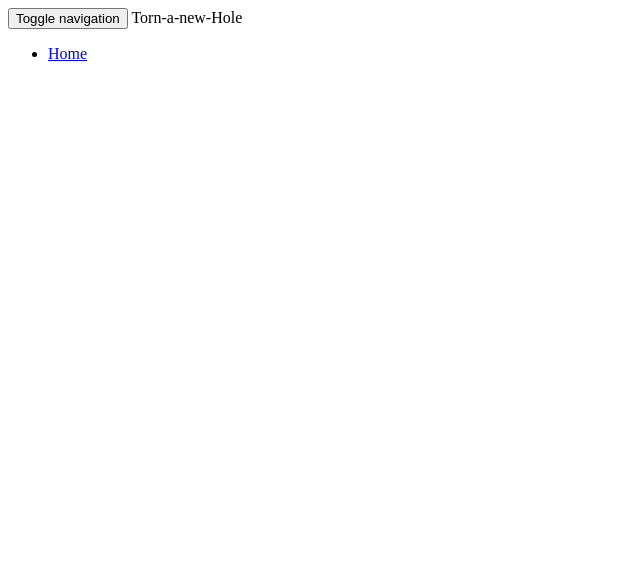
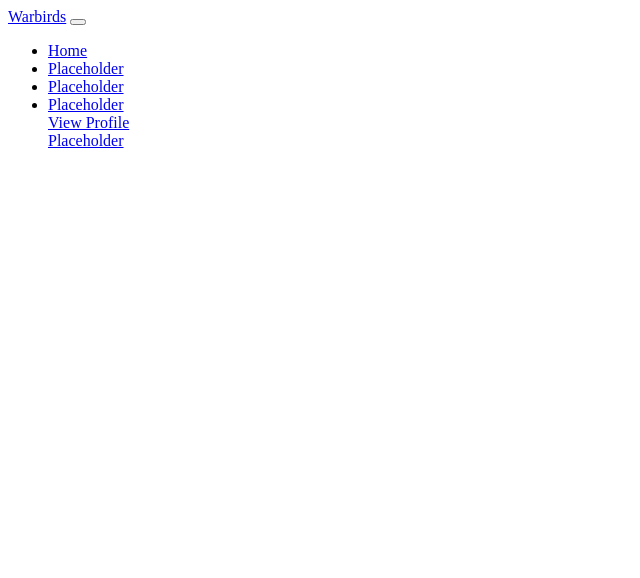
Before and after one commit to warbirdteam/Locker, a PHP site: page /navbar-index.php in a window 1280 px wide. Shown: the top 578 px of the page, without its empty margins (0-640 px from the left). Run offline with PHP 8.4, Linux system fonts and the light colour scheme.

Commit message:
update navbar-index to not be old
old navbar was using old bootstrap. simple copy paste placeholder for now

```diff
--- a/navbar-index.php
+++ b/navbar-index.php
@@ -1,25 +1,41 @@
-<body class="">
-<div role="navigation" class="navbar navbar-default navbar-static-top">
-      <div class="container">
-        <div class="navbar-header">
-          <button data-target=".navbar-collapse" data-toggle="collapse" class="navbar-toggle" type="button">
-            <span class="sr-only">Toggle navigation</span>
-            <span class="icon-bar"></span>
-            <span class="icon-bar"></span>
-            <span class="icon-bar"></span>
-          </button>
-          Torn-a-new-Hole
+<body>
+<nav class="navbar navbar-expand-lg navbar-dark bg-dark">
+    <a class="navbar-brand pl-5" href="#">Warbirds</a>
+    <button class="navbar-toggler" type="button" data-toggle="collapse" data-target="#navMobileDropdown" aria-controls="navMobileDropdown" aria-expanded="false" aria-label="Toggle navigation">
+      <span class="navbar-toggler-icon"></span>
+    </button>
+
+
+    <div class="collapse navbar-collapse" id="navMobileDropdown">
+
+    <div class="container d-flex justify-content-lg-end pr-5">
+     <ul class="navbar-nav pr-3">
+       <li class="nav-item active">
+         <a class="nav-item nav-link" href="#">Home</a>
+       </li>
+       <li class="nav-item active">
+         <a class="nav-item nav-link" href="#">Placeholder</a>
+       </li>
+       <li class="nav-item active">
+         <a class="nav-item nav-link" href="#">Placeholder</a>
+       </li>
+
+       <li class="nav-item active dropdown">
+        <a class="nav-link dropdown-toggle" href="#" id="navProfileDropdown" role="button" data-toggle="dropdown" aria-haspopup="true" aria-expanded="false">
+          Placeholder
+        </a>
+        <div class="dropdown-menu" aria-labelledby="navProfileDropdown">
+          <a class="dropdown-item" href="#"><i class="fas fa-user"></i> View Profile</a>
+          <div class="dropdown-divider"></div>
+          <a class="dropdown-item" href="#">Placeholder</a>
+
         </div>
-        <div class="navbar-collapse collapse">
-          <ul class="nav navbar-nav">
-            <li class="active"><a href="#">Home</a></li>
+      </li>
 
-          </ul>
 
-        </div><!--/.nav-collapse -->
-      </div>
+     </ul>
     </div>
 
-	<div class="container" style="min-height:500px;">
-	<div class=''>
-	</div>
+    </div>
+
+</nav>
```
